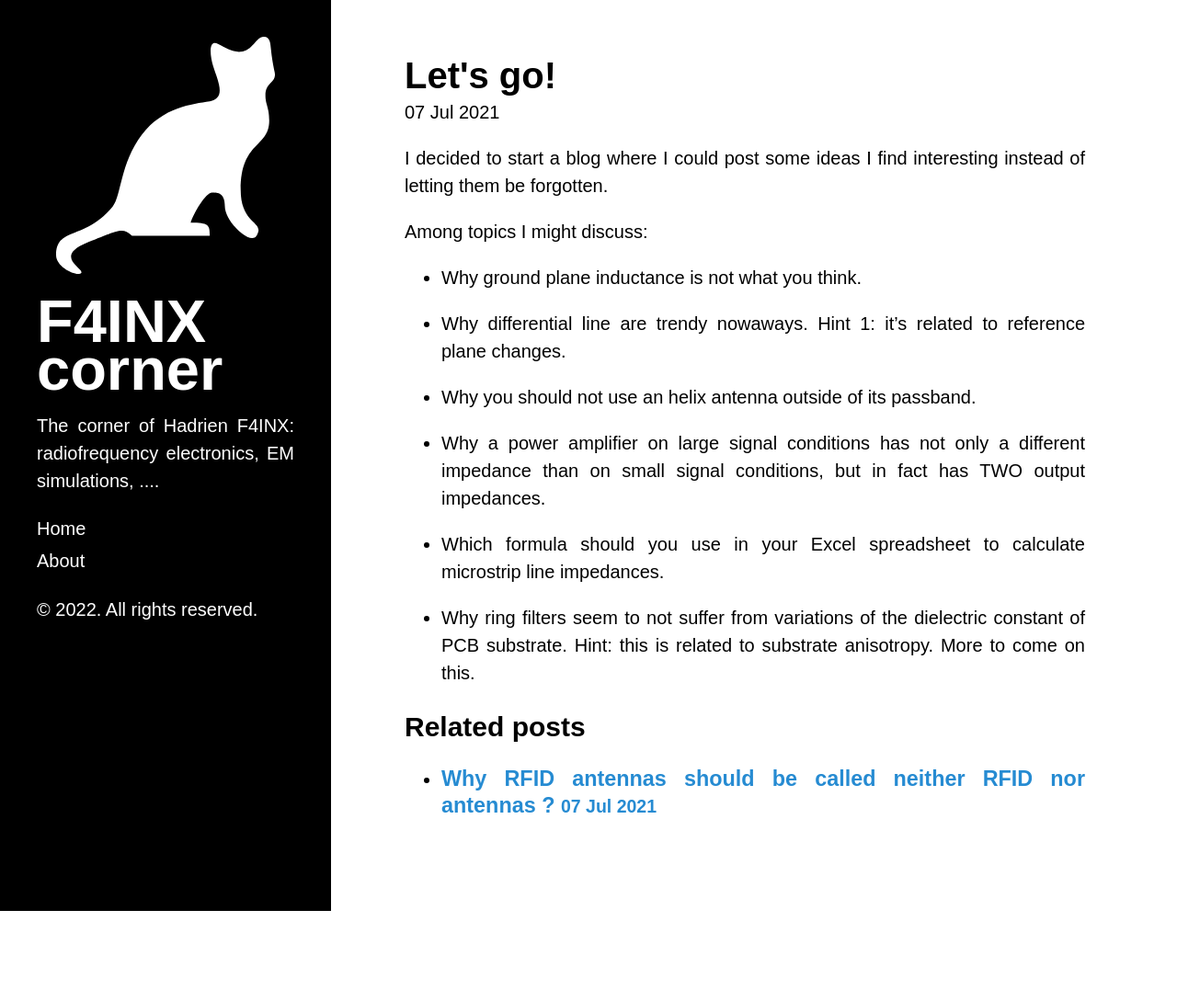
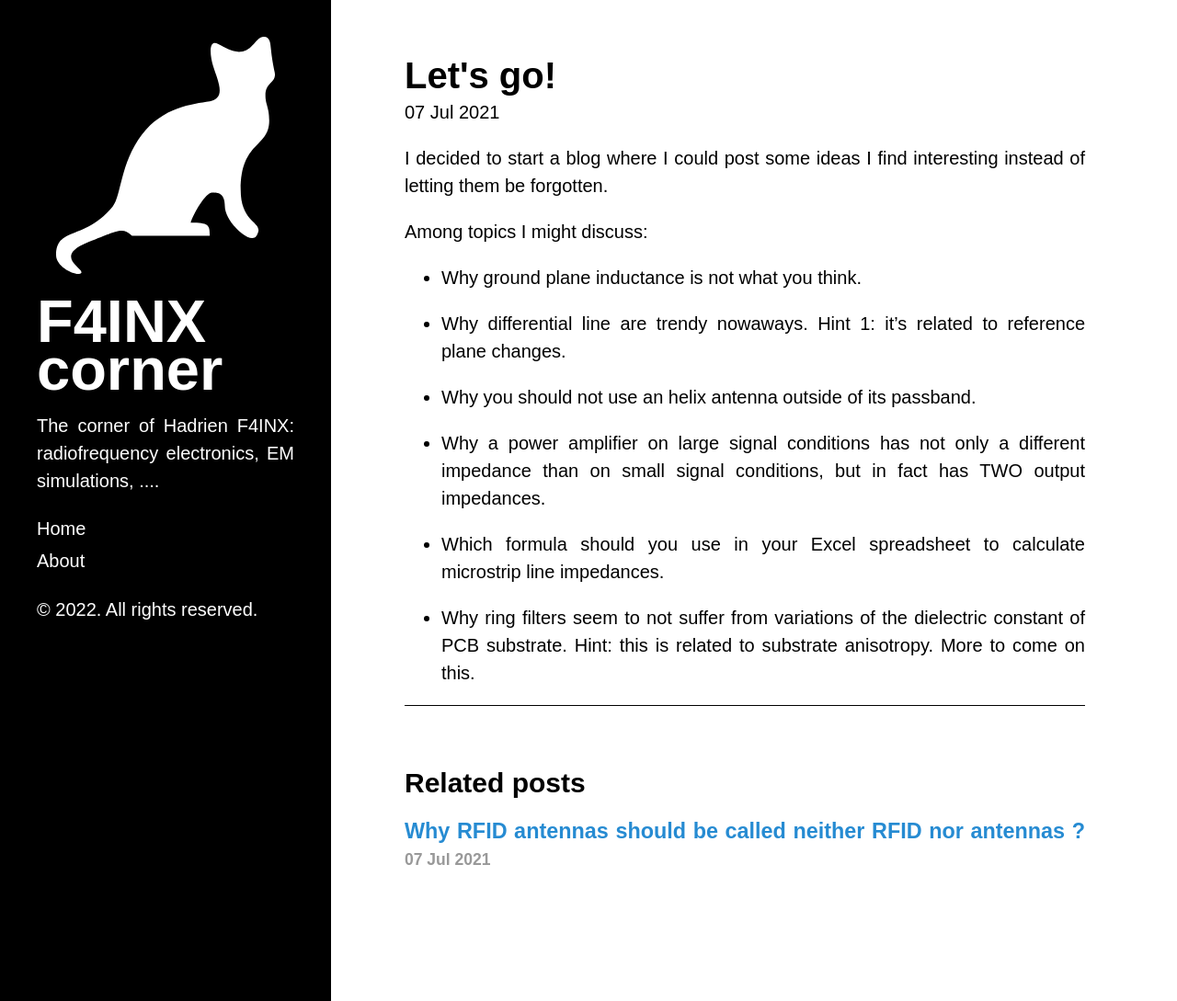
Before and after one commit to thadrien/Zview.github.io, a Jekyll site: the page built from _posts/2021-07-07-let-s-go.md, in a window 1280 px wide. Shown: the whole page at 92% size. Built offline with Jekyll 4.4.1, drawn with Linux system fonts in a browser that asks for light colours; before the commit the page ends 991 px from its top, so only the background shows below that.

Commit message:
Attempt to improve related posts formatting.

```diff
--- a/public/css/f4inx.css
+++ b/public/css/f4inx.css
@@ -217,6 +217,32 @@
   /* color: #9a9a9a; */
 }
 
+/* Related posts */
+.related {
+  padding-top: 2rem;
+  padding-bottom: 2rem;
+  border-top: 1px solid black;
+}
+.related-posts {
+  padding-left: 0;
+  list-style: none;
+}
+.related-posts h3 {
+  margin-top: 0;
+}
+.related-posts li small {
+  font-size: 75%;
+  color: #999;
+}
+.related-posts li a:hover {
+  /* color: #268bd2; */
+  text-decoration: none;
+}
+.related-posts li a:hover small {
+  /* color: inherit; */
+}
+
+
 /************/
 /* Contents */
 /************/
```
